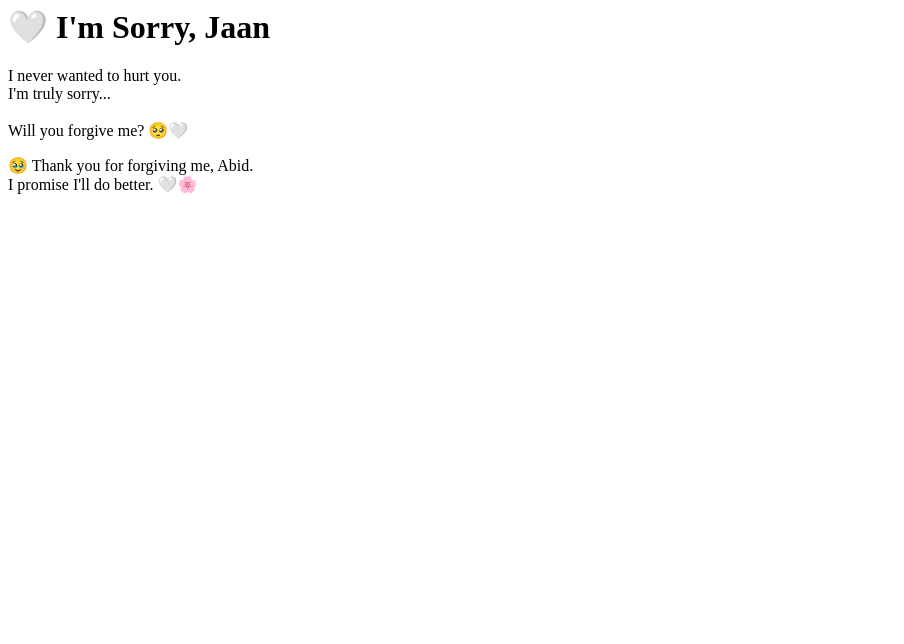
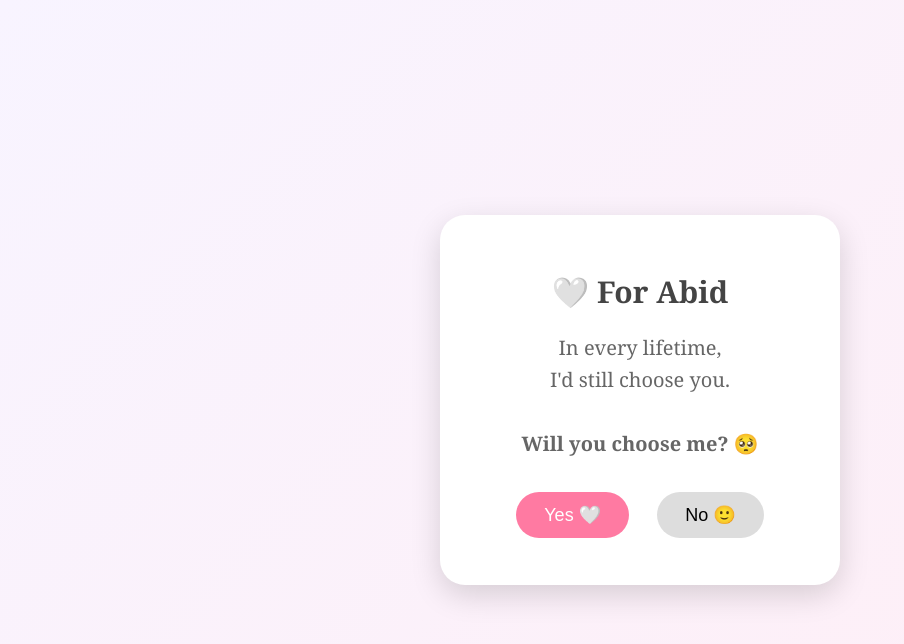
Before and after one commit to n23493208-boop/abid-proposal, a plain HTML site: page index.html in a window 1280 px wide. Shown: the whole page, without its empty margins (0-904 px from the left). Drawn offline with Linux system fonts and the light colour scheme.

Commit message:
Revise content and styles in index.html
Updated the message and styling in index.html.

```diff
--- a/index.html
+++ b/index.html
@@ -1,14 +1,89 @@
+<!DOCTYPE html>
+<html lang="en">
+<head>
+<meta charset="UTF-8">
+<meta name="viewport" content="width=device-width, initial-scale=1.0">
+<title>For Abid 🤍</title>
 
-<h1>🤍 I'm Sorry, Jaan</h1>
+<style>
+body{
+    margin:0;
+    height:100vh;
+    display:flex;
+    justify-content:center;
+    align-items:center;
+    background:linear-gradient(135deg,#f8f4ff,#ffeef5);
+    font-family:Georgia, serif;
+}
+
+.card{
+    width:330px;
+    background:white;
+    padding:35px;
+    border-radius:25px;
+    text-align:center;
+    box-shadow:0 10px 30px rgba(0,0,0,.15);
+}
+
+h1{
+    color:#444;
+    font-size:30px;
+}
+
+p{
+    color:#666;
+    font-size:20px;
+    line-height:1.6;
+}
+
+button{
+    margin:12px;
+    padding:12px 28px;
+    border:none;
+    border-radius:30px;
+    font-size:18px;
+    cursor:pointer;
+}
+
+#yes{
+    background:#ff7aa2;
+    color:white;
+}
+
+#no{
+    background:#ddd;
+}
+</style>
+</head>
+
+<body>
+
+<div class="card">
+<h1>🤍 For Abid</h1>
 
 <p>
-I never wanted to hurt you.<br>
-I'm truly sorry...<br><br>
-Will you forgive me? 🥺🤍
+In every lifetime,<br>
+I'd still choose you.<br><br>
+
+<b>Will you choose me? 🥺</b>
 </p>
 
+<button id="yes" onclick="yes()">Yes 🤍</button>
+<button id="no" onmouseover="move(this)">No 🙂</button>
 
-<div id="message">
-🥹 Thank you for forgiving me, Abid.<br>
-I promise I'll do better. 🤍🌸
 </div>
+
+<script>
+function yes(){
+alert("Yay! 🤍\n\nForever starts now. 🌙\n\n— Rabeya");
+}
+
+function move(btn){
+btn.style.position="absolute";
+btn.style.left=Math.random()*80+"%";
+btn.style.top=Math.random()*80+"%";
+}
+</script>
+
+</body>
+</html>
```
